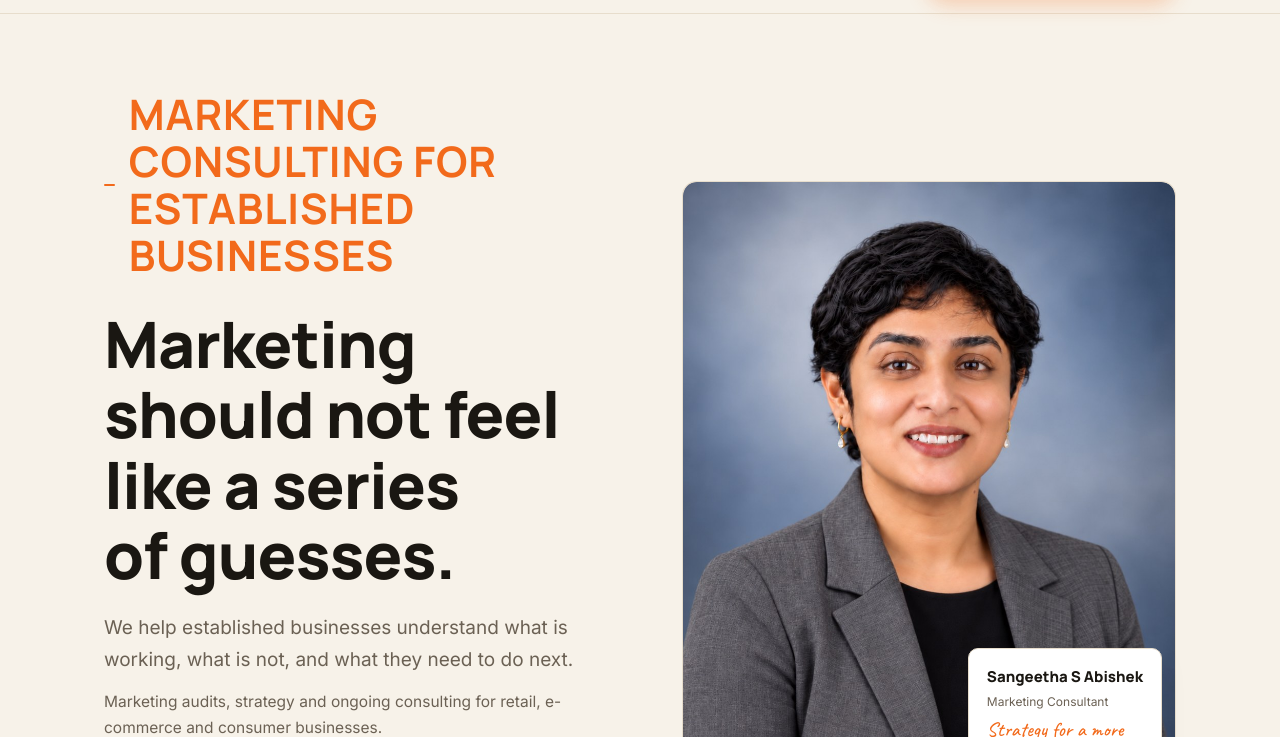
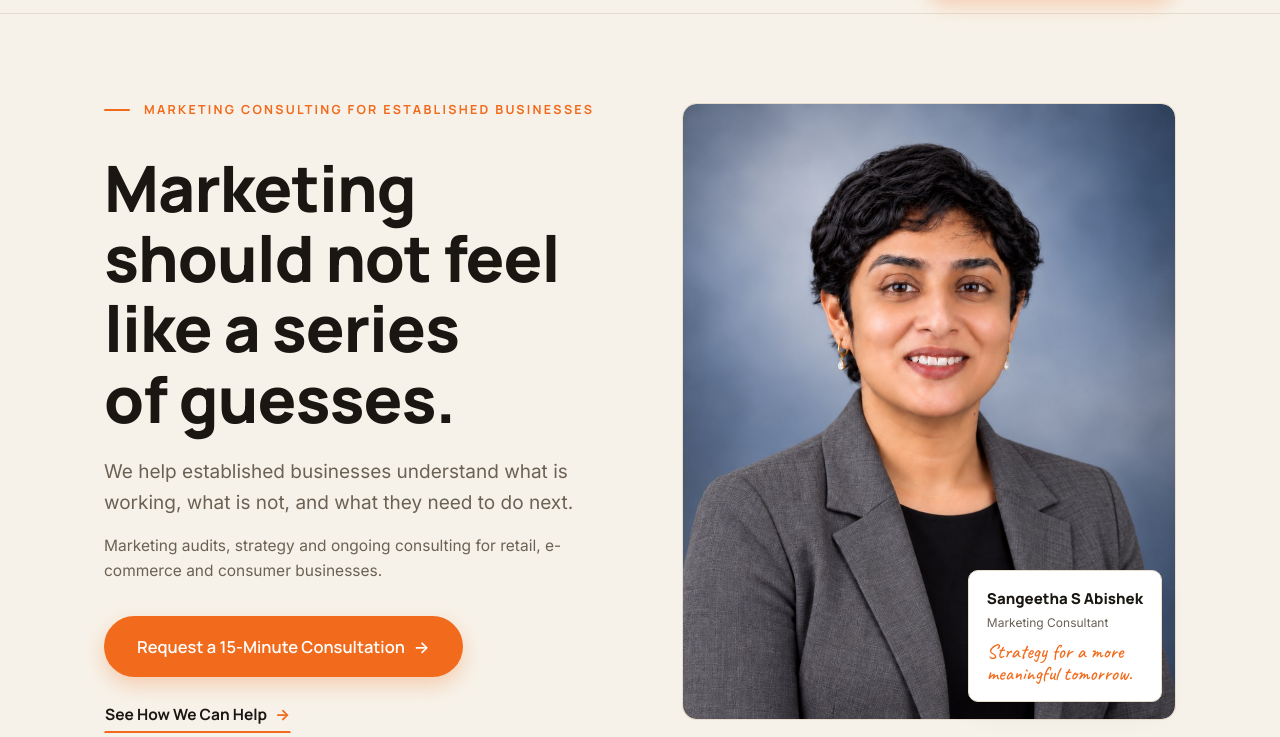
Before and after one commit to sangeethasabishek/SSA, a plain HTML site: page index.html in a window 1280 px wide. Shown: the part 63-800 px from the top of the page. Drawn offline with Linux system fonts and the light colour scheme.

Commit message:
Keep hero eyebrow original size after swap
Co-Authored-By: Claude Opus 4.8 <noreply@anthropic.com>

```diff
--- a/index.html
+++ b/index.html
@@ -354,6 +354,8 @@ ul{margin:0;padding:0;list-style:none}
 :focus-visible{outline:2px solid var(--orange);outline-offset:3px;border-radius:4px}
 /* Swapped scale: section headings take the small (former eyebrow) size */
 .section-head h2,.problem-intro h2,.audit-copy h2,.pb-copy h2,.about-copy h2,.form-side h2,.finalcta h2{font-size:12.5px;letter-spacing:.06em;text-transform:uppercase}
+/* Keep the hero masthead eyebrow at its original small size */
+.hero .eyebrow{font-size:12.5px;letter-spacing:.18em;line-height:1.4;margin:0 0 18px}
 </style>
 </head>
 <body>
```
